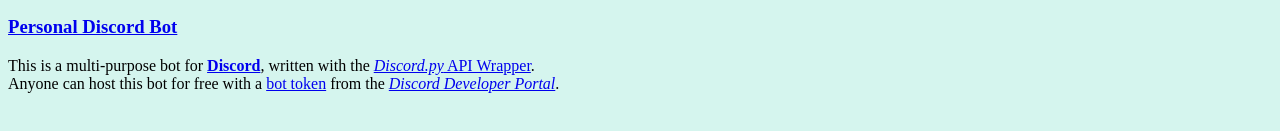
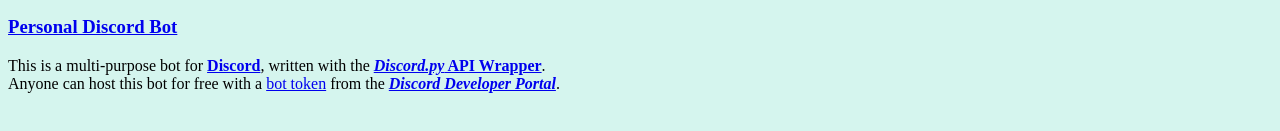
Before and after one commit to davidchow9225/davidchow, a plain HTML site: page projects-page.html in a window 1280 px wide. Shown: the part 423-554 px from the top of the page. Drawn offline with Linux system fonts and the light colour scheme.

Commit message:
Update projects-page.html
Bolded the italicized links because they looked awful in italics alone.

```diff
--- a/projects-page.html
+++ b/projects-page.html
@@ -68,9 +68,9 @@
                     <header>
                         <a href="https://github.com/davidchow9225/personal-discord-bot"><h3><b>Personal Discord Bot</b></h4></a>
                     </header>
-                    <p>This is a multi-purpose bot for <a href="https://discord.com/"><b>Discord</b></a>, written with the <a href="https://discordpy.readthedocs.io/en/stable/index.html"><i>Discord.py</i> API Wrapper</a>.
+                    <p>This is a multi-purpose bot for <a href="https://discord.com/"><b>Discord</b></a>, written with the <a href="https://discordpy.readthedocs.io/en/stable/index.html"><b><i>Discord.py</i> API Wrapper</b></a>.
                     </p>
-                    <p>Anyone can host this bot for free with a <a href="https://discord.com/developers/applications">bot token</a> from the <a href="https://discord.com/developers/docs/intro"><i>Discord Developer Portal</i></a>.
+                    <p>Anyone can host this bot for free with a <a href="https://discord.com/developers/applications">bot token</a> from the <a href="https://discord.com/developers/docs/intro"><b><i>Discord Developer Portal</i></b></a>.
                     </p>
                 </div>
             </article>
```
